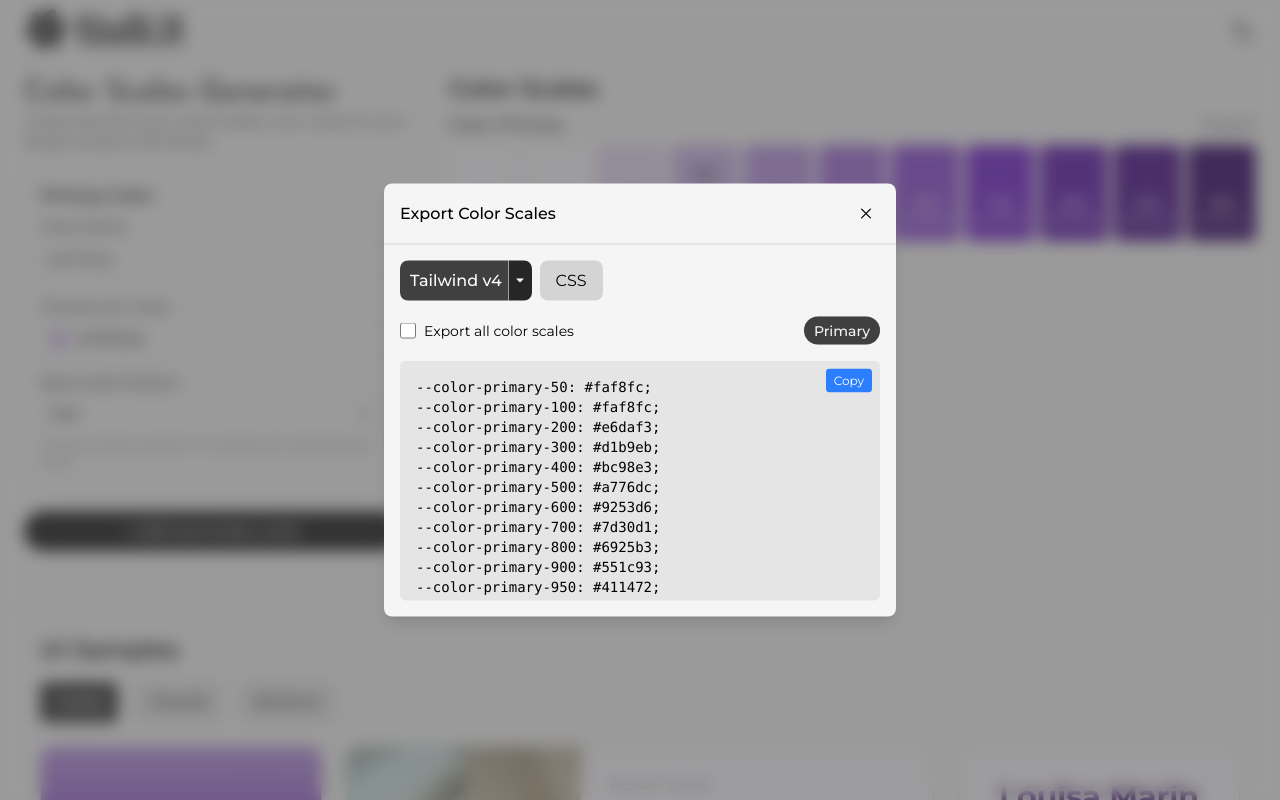
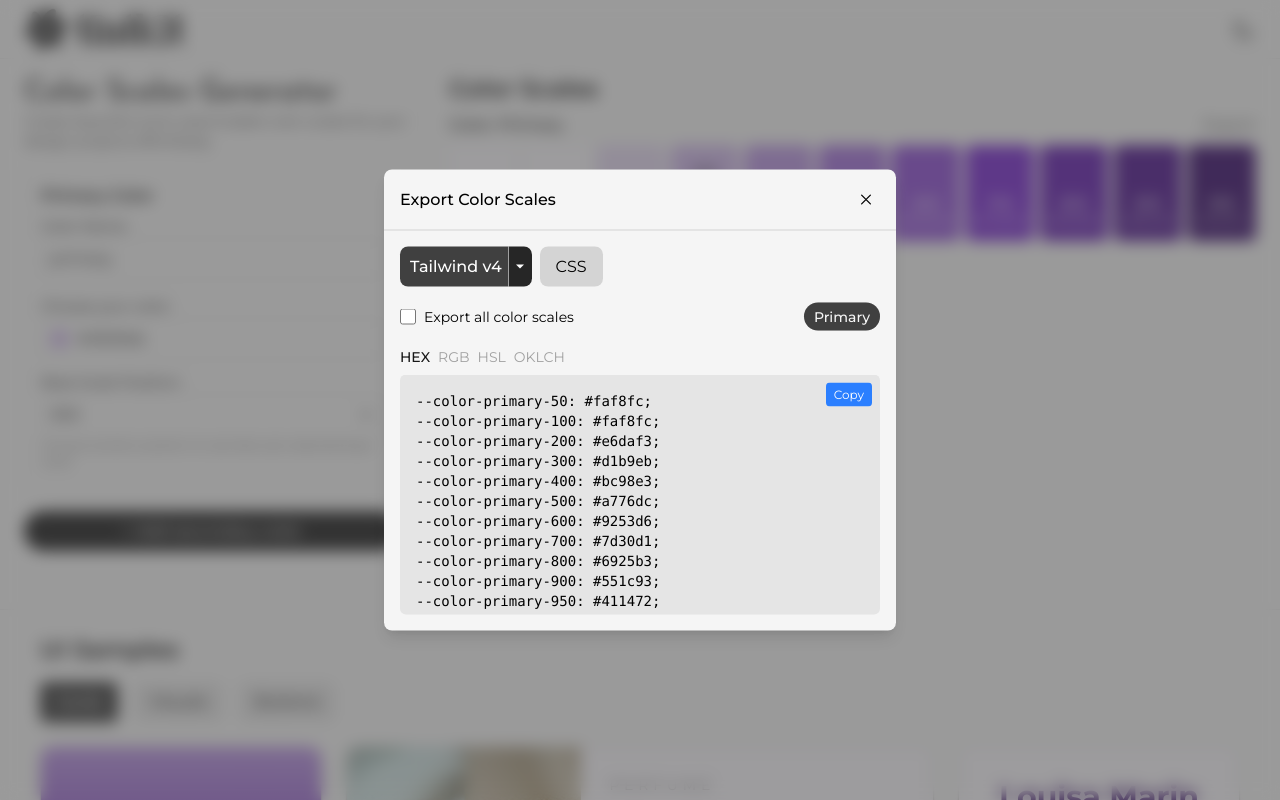
Before and after one commit to subhajitroycode/tintkit, a React (Vite) app: page / in a window 1280 px wide. Both pictures are taken after a click on the button "Export". Shown: the top 800 px of the page. Built offline with nearby package versions, Linux system fonts and the light colour scheme.

Commit message:
Add color conversion functions for RGB, HSL, and OKLCH in ModalComponent; update color formatting logic

```diff
--- a/src/components/Modals/ModalComponent.jsx
+++ b/src/components/Modals/ModalComponent.jsx
@@ -1,8 +1,9 @@
 import { useState, useContext, useRef, useEffect } from "react";
-import { IoChevronDown, IoCloseOutline } from "react-icons/io5";
+import { IoCloseOutline } from "react-icons/io5";
 import { ColorContext } from "../../contexts/colorContext";
 import { nanoid } from "nanoid";
 import { IoMdArrowDropdown, IoMdCheckmark } from "react-icons/io";
+import { hexToHSL, hexToOKLCH, hexToRGB } from "../../utils/colorConverter";
 
 const ModalComponent = ({ onClose, color = "all" }) => {
   const { state: colorState } = useContext(ColorContext);
@@ -14,6 +15,7 @@ const ModalComponent = ({ onClose, color = "all" }) => {
     color === "all" ? "primary" : color
   );
   const [showAllColors, setShowAllColors] = useState(color === "all");
+  const [code, setCode] = useState("hex");
   const dropdownRef = useRef(null);
 
   useEffect(() => {
@@ -55,9 +57,24 @@ const ModalComponent = ({ onClose, color = "all" }) => {
             .map((colorType) => {
               const scale = getColorScale(colorType);
               return Object.entries(scale)
-                .map(
-                  ([shade, value]) => `--color-${colorType}-${shade}: ${value};`
-                )
+                .map(([shade, value]) => {
+                  if (code === "rgb") {
+                    const { r, g, b } = hexToRGB(value);
+                    console.log(r * 255, g * 255, b * 255);
+
+                    return `--color-${colorType}-${shade}: rgb(${r * 255}, ${
+                      g * 255
+                    }, ${b * 255});`;
+                  } else if (code === "hsl") {
+                    const { h, s, l } = hexToHSL(value);
+                    return `--color-${colorType}-${shade}: hsl(${Math.round(
+                      h
+                    )}, ${Math.round(s)}%, ${Math.round(l)}%);`;
+                  } else if (code === "oklch") {
+                    const { l, c, h } = hexToOKLCH(value);
+                    return `--color-${colorType}-${shade}: oklch(${l} ${c} ${h});`;
+                  } else return `--color-${colorType}-${shade}: ${value};`;
+                })
                 .join("\n");
             })
             .join("\n\n");
@@ -66,7 +83,22 @@ const ModalComponent = ({ onClose, color = "all" }) => {
             .map((colorType) => {
               const scale = getColorScale(colorType);
               return `'${colorType}': {\n${Object.entries(scale)
-                .map(([shade, value]) => `    '${shade}': '${value}',`)
+                .map(([shade, value]) => {
+                  if (code === "rgb") {
+                    const { r, g, b } = hexToRGB(value);
+                    return `    '${shade}': 'rgb(${r * 255}, ${g * 255}, ${
+                      b * 255
+                    })',`;
+                  } else if (code === "hsl") {
+                    const { h, s, l } = hexToHSL(value);
+                    return `    '${shade}': 'hsl(${Math.round(h)}, ${Math.round(
+                      s
+                    )}%, ${Math.round(l)}%)',`;
+                  } else if (code === "oklch") {
+                    const { l, c, h } = hexToOKLCH(value);
+                    return `    '${shade}': 'oklch(${l} ${c} ${h})',`;
+                  } else return `    '${shade}': '${value}',`;
+                })
                 .join("\n")}\n},`;
             })
             .join("\n\n");
@@ -76,9 +108,22 @@ const ModalComponent = ({ onClose, color = "all" }) => {
           .map((colorType) => {
             const scale = getColorScale(colorType);
             return Object.entries(scale)
-              .map(
-                ([shade, value]) => `  --color-${colorType}-${shade}: ${value};`
-              )
+              .map(([shade, value]) => {
+                if (code === "rgb") {
+                  const { r, g, b } = hexToRGB(value);
+                  return `  --color-${colorType}-${shade}: rgb(${r * 255}, ${
+                    g * 255
+                  }, ${b * 255});`;
+                } else if (code === "hsl") {
+                  const { h, s, l } = hexToHSL(value);
+                  return `  --color-${colorType}-${shade}: hsl(${Math.round(
+                    h
+                  )}, ${Math.round(s)}%, ${Math.round(l)}%);`;
+                } else if (code === "oklch") {
+                  const { l, c, h } = hexToOKLCH(value);
+                  return `  --color-${colorType}-${shade}: oklch(${l} ${c} ${h});`;
+                } else return `  --color-${colorType}-${shade}: ${value};`;
+              })
               .join("\n");
           })
           .join("\n\n")}\n}`;
@@ -91,20 +136,63 @@ const ModalComponent = ({ onClose, color = "all" }) => {
       if (activeTab === "tailwind") {
         if (tailwindVersion === "v4") {
           return Object.entries(scale)
-            .map(
-              ([shade, value]) => `--color-${selectedColor}-${shade}: ${value};`
-            )
+            .map(([shade, value]) => {
+              if (code === "rgb") {
+                const { r, g, b } = hexToRGB(value);
+                console.log(r * 255, g * 255, b * 255);
+
+                return `--color-${selectedColor}-${shade}: rgb(${r * 255}, ${
+                  g * 255
+                }, ${b * 255});`;
+              } else if (code === "hsl") {
+                const { h, s, l } = hexToHSL(value);
+                return `--color-${selectedColor}-${shade}: hsl(${Math.round(
+                  h
+                )}, ${Math.round(s)}%, ${Math.round(l)}%);`;
+              } else if (code === "oklch") {
+                const { l, c, h } = hexToOKLCH(value);
+                return `--color-${selectedColor}-${shade}: oklch(${l} ${c} ${h});`;
+              } else return `--color-${selectedColor}-${shade}: ${value};`;
+            })
             .join("\n");
         } else {
           return `'${selectedColor}': {\n${Object.entries(scale)
-            .map(([shade, value]) => `    '${shade}': '${value}',`)
+            .map(([shade, value]) => {
+              if (code === "rgb") {
+                const { r, g, b } = hexToRGB(value);
+                return `    '${shade}': 'rgb(${r * 255}, ${g * 255}, ${
+                  b * 255
+                })',`;
+              } else if (code === "hsl") {
+                const { h, s, l } = hexToHSL(value);
+                return `    '${shade}': 'hsl(${Math.round(h)}, ${Math.round(
+                  s
+                )}%, ${Math.round(l)}%)',`;
+              } else if (code === "oklch") {
+                const { l, c, h } = hexToOKLCH(value);
+                return `    '${shade}': 'oklch(${l} ${c} ${h})',`;
+              } else return `    '${shade}': '${value}',`;
+            })
             .join("\n")}\n},`;
         }
       } else if (activeTab === "css") {
         return `:root {\n${Object.entries(scale)
-          .map(
-            ([shade, value]) => `  --color-${selectedColor}-${shade}: ${value};`
-          )
+          .map(([shade, value]) => {
+            if (code === "rgb") {
+              const { r, g, b } = hexToRGB(value);
+              return `  --color-${selectedColor}-${shade}: rgb(${r * 255}, ${
+                g * 255
+              }, ${b * 255});`;
+            } else if (code === "hsl") {
+              const { h, s, l } = hexToHSL(value);
+              return `  --color-${selectedColor}-${shade}: hsl(${Math.round(
+                h
+              )}, ${Math.round(s)}%, ${Math.round(l)}%);`;
+            } else if (code === "oklch") {
+              const { l, c, h } = hexToOKLCH(value);
+              return `  --color-${selectedColor}-${shade}: oklch(${l} ${c} ${h});`;
+            } else return `  --color-${selectedColor}-${shade}: ${value};`;
+          })
           .join("\n")}\n}`;
       }
     }
@@ -147,7 +235,7 @@ const ModalComponent = ({ onClose, color = "all" }) => {
             <div className="relative" ref={dropdownRef}>
               <div className="flex items-center">
                 <button
-                  className={`py-2 pl-2.5 pr-1.5 flex items-center gap-1 rounded-l-lg ${
+                  className={`py-2 pl-2.5 pr-1.5 flex items-center gap-1 rounded-l-lg cursor-pointer ${
                     activeTab === "tailwind"
                       ? "bg-neutral-700 text-white font-medium dark:bg-neutral-300 dark:text-neutral-900"
                       : "bg-neutral-300 dark:bg-neutral-700"
@@ -201,7 +289,7 @@ const ModalComponent = ({ onClose, color = "all" }) => {
             </div>
 
             <button
-              className={`px-4 py-2 ml-2 rounded-lg ${
+              className={`px-4 py-2 ml-2 rounded-lg cursor-pointer ${
                 activeTab === "css"
                   ? "bg-neutral-700 text-white font-medium dark:bg-neutral-300 dark:text-neutral-900"
                   : "bg-neutral-300 dark:bg-neutral-700"
@@ -245,13 +333,52 @@ const ModalComponent = ({ onClose, color = "all" }) => {
             )}
           </div>
 
+          <div className="flex gap-2 mb-2 text-neutral-400 dark:text-neutral-500">
+            <button
+              className={`text-sm cursor-pointer ${
+                code === "hex" &&
+                "text-neutral-900 dark:text-neutral-100 font-medium"
+              }`}
+              onClick={() => setCode("hex")}
+            >
+              HEX
+            </button>
+            <button
+              className={`text-sm cursor-pointer ${
+                code === "rgb" &&
+                "text-neutral-900 dark:text-neutral-100 font-medium"
+              }`}
+              onClick={() => setCode("rgb")}
+            >
+              RGB
+            </button>
+            <button
+              className={`text-sm cursor-pointer ${
+                code === "hsl" &&
+                "text-neutral-900 dark:text-neutral-100 font-medium"
+              }`}
+              onClick={() => setCode("hsl")}
+            >
+              HSL
+            </button>
+            <button
+              className={`text-sm cursor-pointer ${
+                code === "oklch" &&
+                "text-neutral-900 dark:text-neutral-100 font-medium"
+              }`}
+              onClick={() => setCode("oklch")}
+            >
+              OKLCH
+            </button>
+          </div>
+
           <div className="relative">
             <pre className="bg-neutral-200 dark:bg-neutral-900 p-4 rounded-md overflow-x-auto whitespace-pre text-sm font-mono max-h-60">
               {generateFormattedColors()}
             </pre>
 
             <button
-              className="absolute top-2 right-2 bg-blue-500 hover:bg-blue-600 text-white px-2 py-1 rounded text-xs"
+              className="absolute top-2 right-2 bg-blue-500 hover:bg-blue-600 text-white px-2 py-1 rounded text-xs cursor-pointer"
               onClick={handleCopyToClipboard}
             >
               {copyStatus}
--- a/src/utils/colorConverter.js
+++ b/src/utils/colorConverter.js
@@ -69,3 +69,48 @@ export const hslToHex = (h, s, l) => {
   };
   return `#${f(0)}${f(8)}${f(4)}`;
 };
+
+export const hexToOKLCH = (hex) => {
+  // Convert hex to linear RGB (0-1)
+  let { r, g, b } = hexToRGB(hex);
+
+  // Convert sRGB to linear RGB
+  const srgbToLinear = (c) =>
+    c <= 0.04045 ? c / 12.92 : Math.pow((c + 0.055) / 1.055, 2.4);
+  r = srgbToLinear(r);
+  g = srgbToLinear(g);
+  b = srgbToLinear(b);
+
+  // Convert linear RGB to XYZ (using appropriate matrix for D65)
+  const X = 0.4124564 * r + 0.3575761 * g + 0.1804375 * b;
+  const Y = 0.2126729 * r + 0.7151522 * g + 0.072175 * b;
+  const Z = 0.0193339 * r + 0.119192 * g + 0.9503041 * b;
+
+  // Convert XYZ to LMS
+  const l = 0.8189330101 * X + 0.3618667424 * Y - 0.1288597137 * Z;
+  const m = 0.0329845436 * X + 0.9293118715 * Y + 0.0361456387 * Z;
+  const s = 0.0482003018 * X + 0.2643662691 * Y + 0.633851707 * Z;
+
+  // Apply non-linearity
+  const l_ = Math.cbrt(l);
+  const m_ = Math.cbrt(m);
+  const s_ = Math.cbrt(s);
+
+  // Convert to OKLab
+  const L = 0.2104542553 * l_ + 0.793617785 * m_ - 0.0040720468 * s_;
+  const a = 1.9779984951 * l_ - 2.428592205 * m_ + 0.4505937099 * s_;
+  const b_ = 0.0259040371 * l_ + 0.7827717662 * m_ - 0.808675766 * s_;
+
+  // Convert OKLab to OKLCH
+  const C = Math.sqrt(a * a + b_ * b_);
+  let h = Math.atan2(b_, a) * (180 / Math.PI);
+  if (h < 0) h += 360;
+
+  // Scale values to appropriate ranges for the "oklch()" output format
+  // L typically 0-1, C typically 0-0.4, h is 0-360
+  return {
+    l: parseFloat(L.toFixed(3)),
+    c: parseFloat(C.toFixed(3)),
+    h: parseFloat(h.toFixed(3)),
+  };
+};
```
